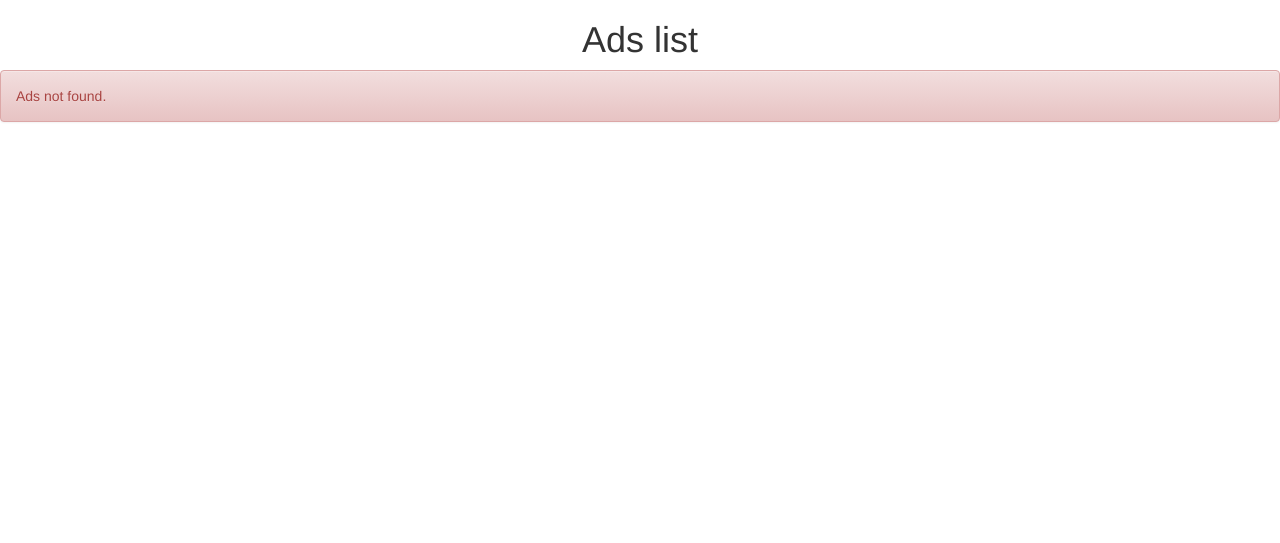
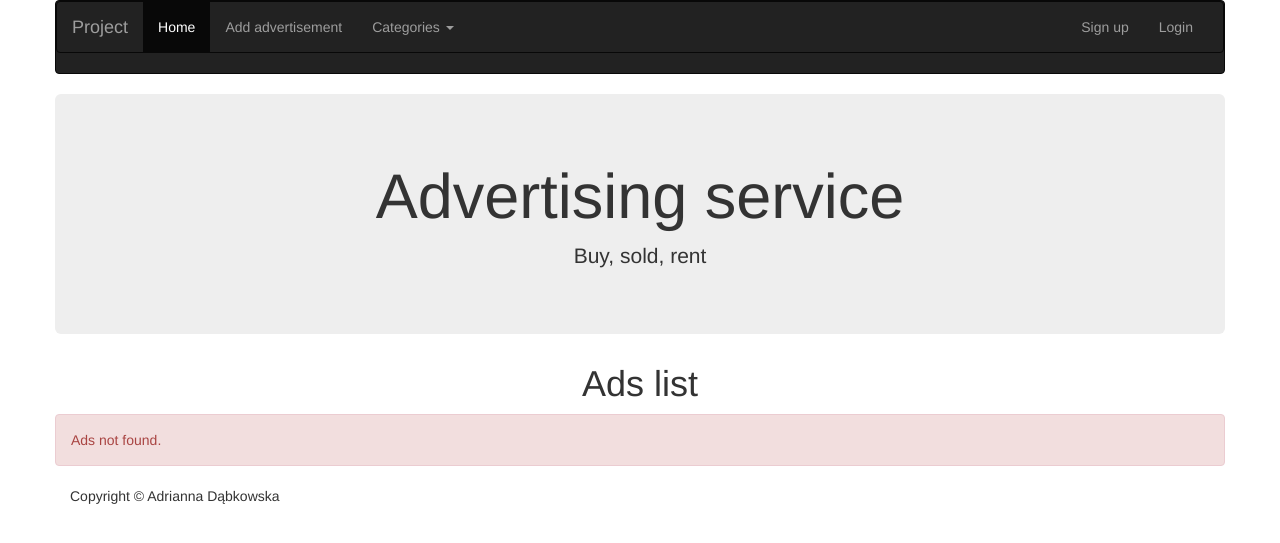
Before and after one commit to AdriannaDab/phpproject, a PHP site: template src/views/ads/index.twig in a window 1280 px wide. Shown: the top 543 px of the page. Run offline with PHP 8.4, Linux system fonts and the light colour scheme; the template is opened without the code that fills it, so the values that code supplies are empty; some libraries are stand-ins or nearby versions.

Commit message:
jakis wyglad, dodanie nadal nie dziala

```diff
--- a/src/Controller/AdsController.php
+++ b/src/Controller/AdsController.php
@@ -103,7 +103,7 @@ class AdsController implements ControllerProviderInterface
         $adsController->get('/ads', array($this, 'indexAction'));
         $adsController->get('/ads/', array($this, 'indexAction'));
         $adsController->get('/{page}', array($this, 'indexAction'))
-            ->value('page', 1)->bind('ads_index');
+            ->value('page', 1)->bind('/ads/');
         return $adsController;
     }
     /**
@@ -176,7 +176,7 @@ class AdsController implements ControllerProviderInterface
             $adsModel = new AdsModel($app);
             $adsModel->saveAd($data);
             return $app->redirect(
-                $app['url_generator']->generate('ads_index'), 301
+                $app['url_generator']->generate('/ads/'), 301
             );
         }
 
@@ -222,7 +222,7 @@ class AdsController implements ControllerProviderInterface
                     )
                 );
                 return $app->redirect(
-                    $app['url_generator']->generate('ads_index'), 301
+                    $app['url_generator']->generate('/ads/'), 301
                 );
             }
 
--- a/src/Model/AdsModel.php
+++ b/src/Model/AdsModel.php
@@ -41,7 +41,7 @@ class AdsModel
     public function getAll()
     {
         try {
-            $query = 'SELECT idad, ad_name, ad_contence, ad_date, idcategory, iduser FROM ads';
+            $query = 'SELECT idad, ad_name, ad_contence, idcategory FROM ads';
             return $this->_db->fetchAll($query);
         } catch (Exception $e) {
             echo 'Caught exception: ' .  $e->getMessage() . "\n";
--- a/src/views/ads/index.twig
+++ b/src/views/ads/index.twig
@@ -52,20 +52,20 @@
         <div>
         {% if paginator.page > 1 %}
             {% set previous = (paginator.page - 1) %}
-            <a href="{{ url('ads_index', {'page': previous}) }}" title="{{ 'previous page'|trans }}"
-                    class="btn btn-success">{{ 'previous page'|trans }}</a>
+            <a href="{{ url('/ads/', {'page': previous}) }}" title="{{ 'previous page'|trans }}"
+                    class="btn btn-info">{{ 'previous page'|trans }}</a>
         {%  endif %}
 
         {% if paginator.page < paginator.pagesCount %}
             {% set next = (paginator.page + 1) %}
-            <a href="{{ url('ads_index', {'page': next}) }}" title="{{ 'next page'|trans }}"
-               class="btn btn-success">{{ 'Next page'|trans }}</a>
+            <a href="{{ url('/ads/', {'page': next}) }}" title="{{ 'next page'|trans }}"
+               class="btn btn-info">{{ 'Next page'|trans }}</a>
         {% endif  %}
     </div>
 
     <p>
         <a href="{{ url('ads_add') }}" title="{{ 'Add ad'|trans }}"
-           class="btn btn-primary"> {{ 'Add ad'|trans }}
+           class="btn btn-success"> {{ 'Add ad'|trans }}
         </a>
     </p>
 
--- a/src/views/base.twig
+++ b/src/views/base.twig
@@ -1,21 +1,56 @@
 <!DOCTYPE html>
 <html>
 <head>
-    <!-- Latest compiled and minified CSS -->
-    <link rel="stylesheet" href="https://maxcdn.bootstrapcdn.com/bootstrap/3.3.4/css/bootstrap.min.css">
-
-    <!-- Optional theme -->
-    <link rel="stylesheet" href="https://maxcdn.bootstrapcdn.com/bootstrap/3.3.4/css/bootstrap-theme.min.css">
-
-    <!-- Latest compiled and minified JavaScript -->
-    <script src="https://maxcdn.bootstrapcdn.com/bootstrap/3.3.4/js/bootstrap.min.js"></script>
-
     {% block head %}
-        <title>{% block title %}{% endblock %}</title>
+        <meta name="viewport" content="width=device-width, initial-scale=1.0">
+        <link href="{{ app.request.basepath }}/assets/bootstrap/css/bootstrap.min.css" rel="stylesheet" media="screen">
+        <script src="//code.jquery.com/jquery-1.11.2.min.js"></script>
+        <script src="{{ app.request.basepath }}/assets/bootstrap/js/bootstrap.min.js"></script>
+        <title>{% block title %}Advertising service{% endblock %}</title>
     {% endblock %}
 </head>
+
 <body>
-<div id="content">{% block content %}
-    <button class = "btn bg-danger"> Test</button>{% endblock %}</div>
+<div class="container">
+<div class="row">
+    <div class="box">
+<nav class="navbar navbar-inverse" role="navigation">
+   {#{% if is_granted('IS_AUTHENTICATED_FULLY') %}#}
+    {% include 'main_menu.twig' %}
+    {#{% endif %}#}
+</nav>
+
+<div class="jumbotron">
+    <h1 class="text-center">Advertising service</h1>
+    <p class="text-center">Buy, sold, rent</p>
+
+</div>
+
+
+    <div>
+        {% for flashMessage in app.session.getFlashBag.get('message') %}
+            <div class="alert alert-{{ flashMessage.type }}">
+                {{ flashMessage.content }}
+            </div>
+        {% endfor %}
+    </div>
+
+            <div id="content">{% block content %}{% endblock %}</div>
+            {% block categories %}{% endblock %}
+            {% block comments %}{% endblock %}
+        </div>
+    </div>
+
+
+<footer class="footer">
+
+
+    <div class=" text-left">
+               {% include 'footer.twig' %}
+
+    </div>
+
+</footer>
+</div>
 </body>
 </html>
--- /dev/null
+++ b/src/views/footer.twig
@@ -0,0 +1,3 @@
+{% block footer %}
+    <p>Copyright &copy; Adrianna Dąbkowska</p>
+{% endblock %}
--- /dev/null
+++ b/src/views/main_menu.twig
@@ -0,0 +1,40 @@
+<nav class="navbar navbar-inverse">
+    <div class="container-fluid">
+        <!-- Brand and toggle get grouped for better mobile display -->
+        <div class="navbar-header">
+            <button type="button" class="navbar-toggle collapsed" data-toggle="collapse" data-target="#bs-example-navbar-collapse-1" aria-expanded="false">
+                <span class="sr-only">Toggle navigation</span>
+                <span class="icon-bar"></span>
+                <span class="icon-bar"></span>
+                <span class="icon-bar"></span>
+            </button>
+            <a class="navbar-brand" href="#">Project</a>
+        </div>
+
+        <!-- Collect the nav links, forms, and other content for toggling -->
+        <div class="collapse navbar-collapse" id="bs-example-navbar-collapse-1">
+            <ul class="nav navbar-nav">
+                <li class="active"><a href="#">Home <span class="sr-only">(current)</span></a></li>
+                <li><a href="#">Add advertisement</a></li>
+                <li class="dropdown">
+                    <a href="#" class="dropdown-toggle" data-toggle="dropdown"
+                       role="button" aria-haspopup="true" aria-expanded="false">Categories <span class="caret"></span></a>
+                    <ul class="dropdown-menu">
+                        <li><a href="#">Action</a></li>
+                        <li><a href="#">Another action</a></li>
+                        <li><a href="#">Something else here</a></li>
+                        <li role="separator" class="divider"></li>
+                        <li><a href="#">Separated link</a></li>
+                        <li role="separator" class="divider"></li>
+                        <li><a href="#">One more separated link</a></li>
+                    </ul>
+                </li>
+
+            </ul>
+            <ul class="nav navbar-nav navbar-right">
+            <li><a href="#">Sign up</a></li>
+            <li><a href="#">Login</a></li>
+            </ul>
+        </div>
+    </div>
+</nav>
--- a/web/index.php
+++ b/web/index.php
@@ -44,8 +44,8 @@ $app->register(
         'db.options' => array(
             'driver'    => 'pdo_mysql',
             'host'      => 'localhost',
-            'dbname'    => 'baza',
-            'user'      => 'nazwa',
+            'dbname'    => 'baza!',
+            'user'      => 'nazwa!',
             'password'  => 'haslo!',
             'charset'   => 'utf8',
         ),
```
